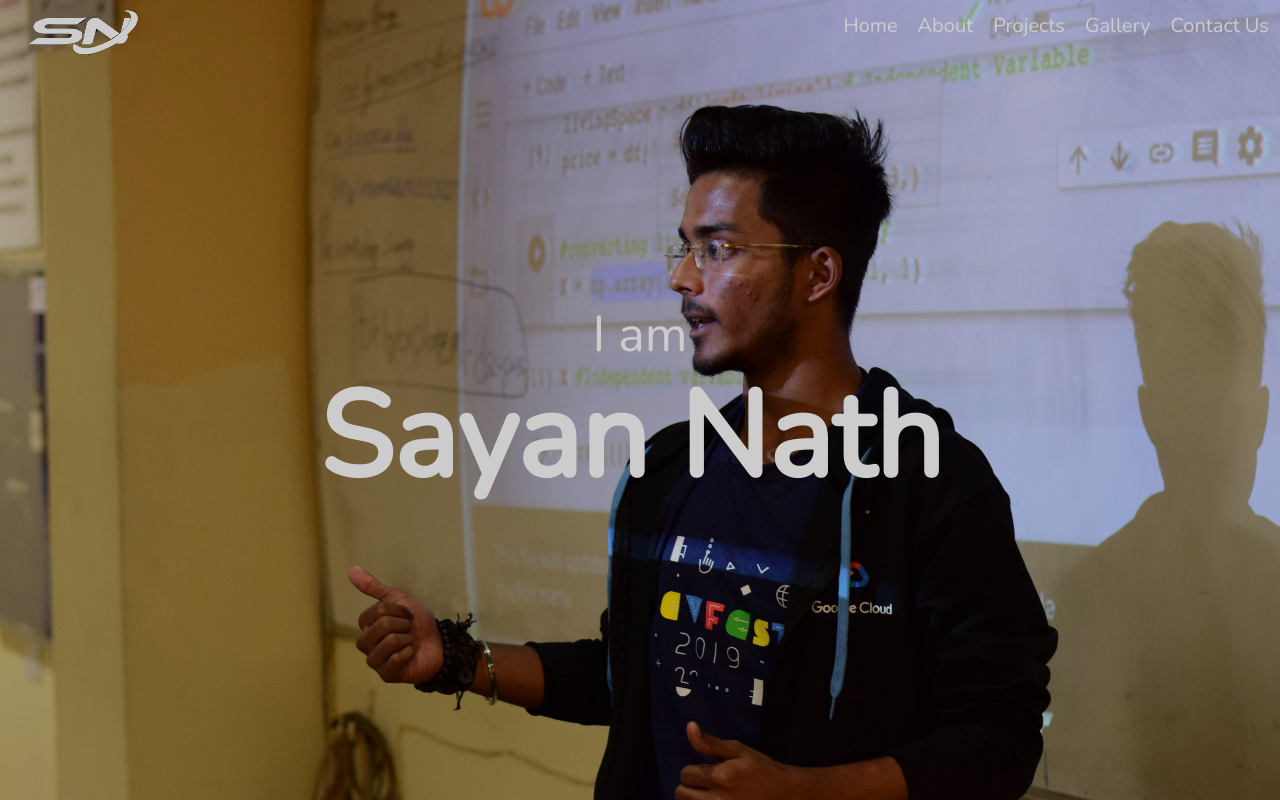
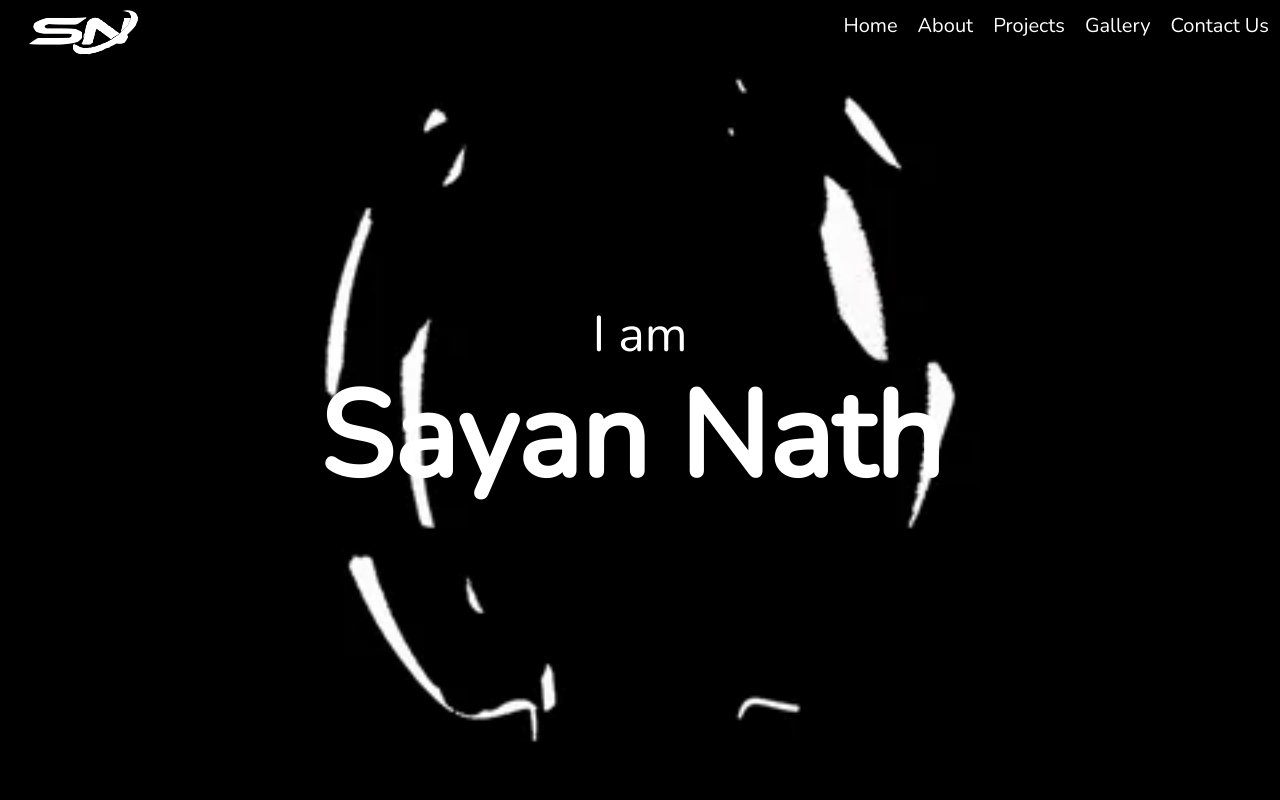
Before and after one commit to sayannath/Web-Lab-Evaluation, a plain HTML site: page index.html in a window 1280 px wide. Drawn offline with nearby package versions, Linux system fonts and the light colour scheme.

Commit message:
Background Change

```diff
--- a/css/main.css
+++ b/css/main.css
@@ -12,7 +12,6 @@ h1 {
     border-right: .15em solid orange;
     white-space: nowrap;
     margin: 0 auto;
-    /* letter-spacing: .15em; */
     animation:
         typing 3.5s steps(30, end),
         blink-caret .5s step-end infinite;
@@ -46,8 +45,7 @@ h4 {
 }
 
 .bg {
-    background-image: url("../assets/home/bg.jpg");
-    filter: brightness(80%);
+    background-image: url("../assets/home/bg.gif");
     height: 100%;
     background-position: center;
     background-repeat: no-repeat;
```
Also changed, not shown: assets/home/bg.gif (added), assets/home/bg.jpg (deleted).
